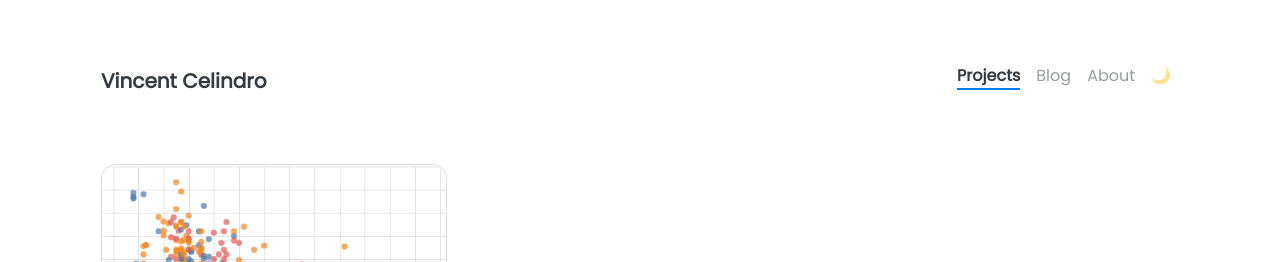
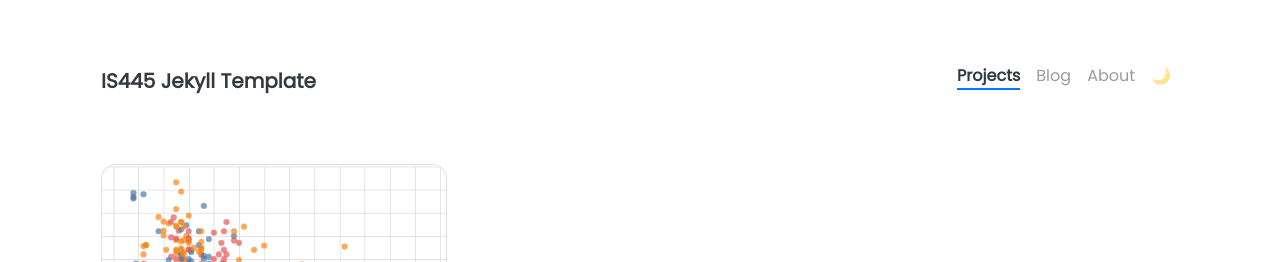
Before and after one commit to Celivin/Celivin.github.io, a Jekyll site: the page built from pages/projects.html, in a window 1280 px wide. Shown: the top 262 px of the page. Built offline with Jekyll 4.4.1, drawn with Linux system fonts in a browser that asks for light colours; nearby versions of some CDN libraries.

Commit message:
upload template

```diff
--- a/_config.yml
+++ b/_config.yml
@@ -5,12 +5,12 @@
 # NOTE: it looks like you need to rebuild + repush everytime you update this _config.yml file
 
 ### Site Settings ###
-title               : Vincent Celindro
+title               : IS445 Jekyll Template
 description         : >-
                       I am definitely not a corgi!
 baseurl             : ""   # Change to empty quotes if you are hosting your site at <your-username>.github.io directly,
 #                                             otherwise will be hosted at <your-username>.github.io/{{base_url}}
-repository          :                      # Change to <your-username>/<your-username>.github.io (or remove it if you don't need remote projects) -- for example, I would put "jnaiman" without the quotes after the ":" here
+repository          :                     # Change to <your-username>/<your-username>.github.io (or remove it if you don't need remote projects) -- for example, I would put "jnaiman" without the quotes after the ":" here
 open_new_tab        : false                             # Opens external URLs in new tab (works for posts, projects and navbar only)
 
 
```
